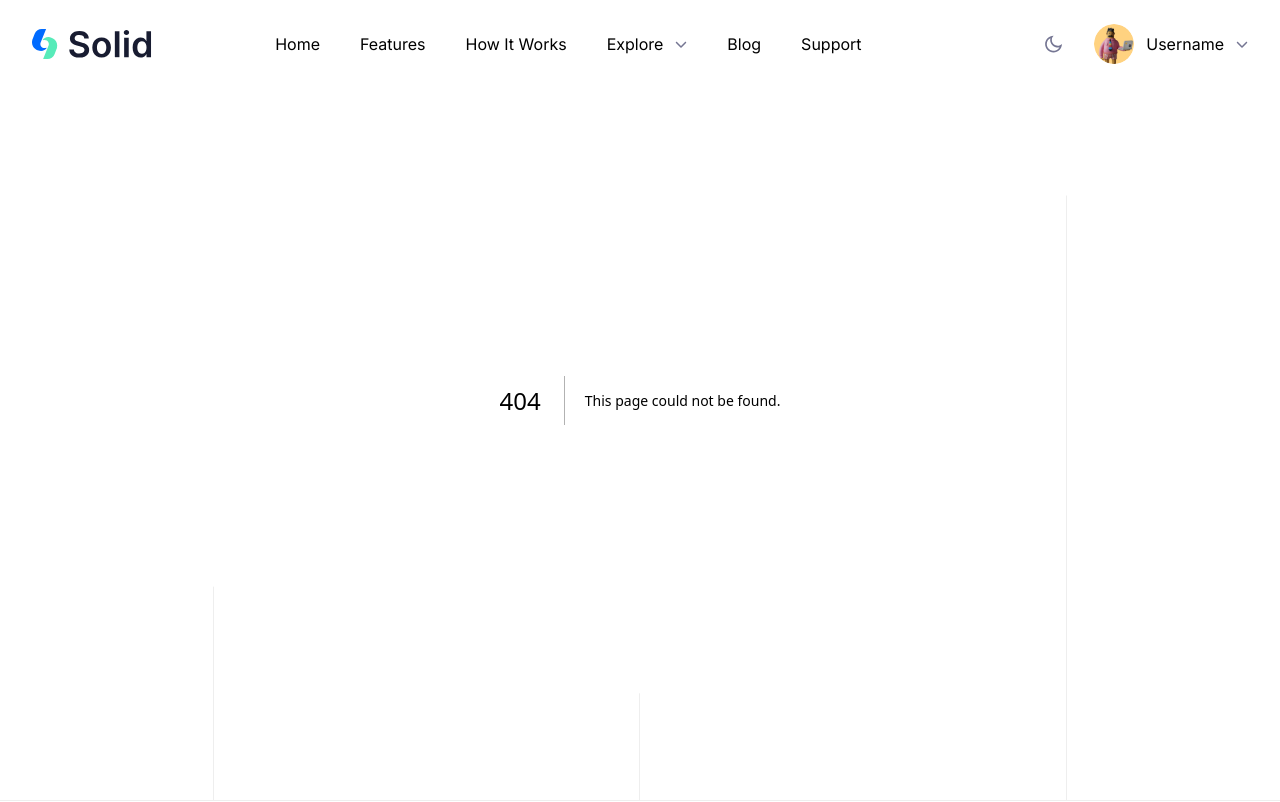
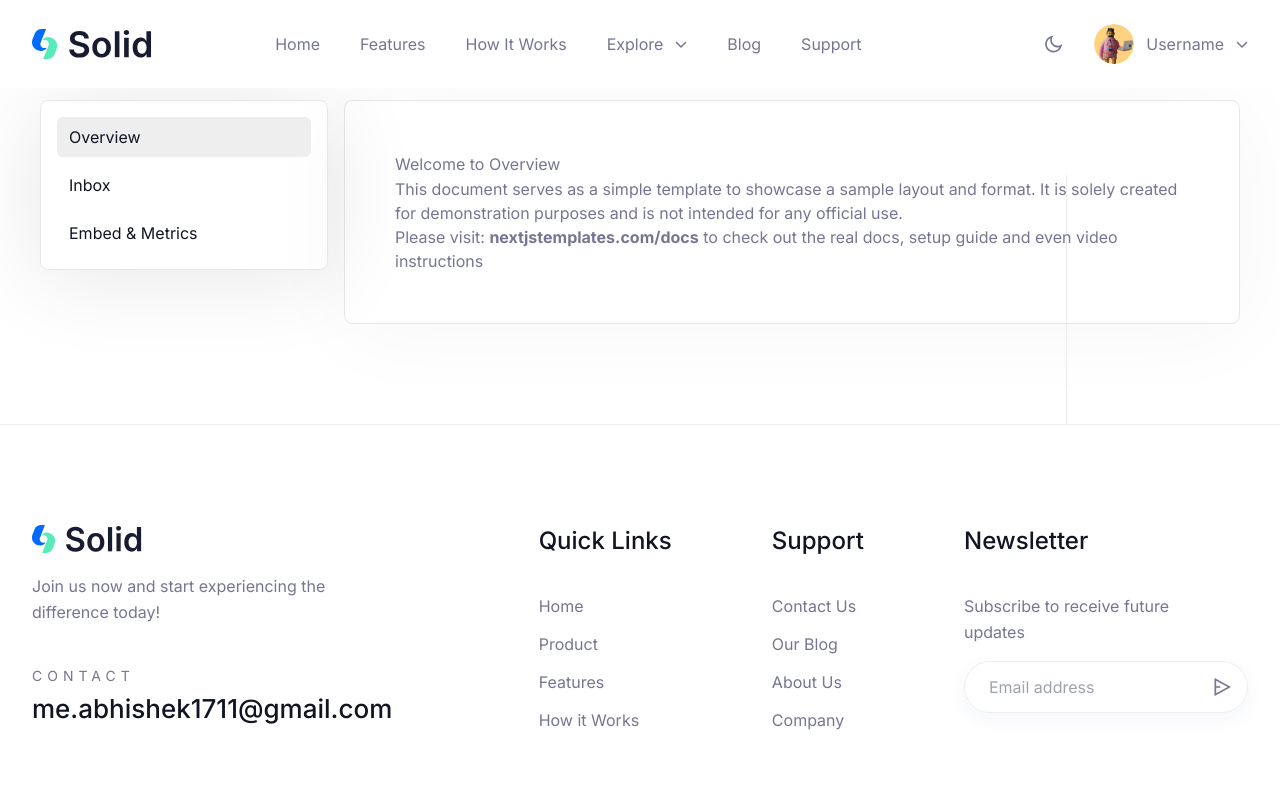
Before and after one commit to abhishek1711mmmut/Testimonial-TrustSphere, a Next.js app in the folder Frontend/: page /overview in a window 1280 px wide. Before the commit this address had no page. Shown: the top 802 px of the page. Built offline with nearby package versions, Linux system fonts and the light colour scheme.

Commit message:
structure updated

```diff
--- a/Frontend/src/app/dashboard/page.tsx
+++ b/Frontend/src/app/(dashboard)/overview/page.tsx
@@ -4,7 +4,7 @@ const DashboardPage = () => {
   return (
     <>
       <div className="rounded-lg border p-7 shadow-solid-3 transition-all dark:border-strokedark dark:bg-blacksection xl:p-12.5">
-        <h1>Welcome to Dashboard</h1>
+        <h1>Welcome to Overview</h1>
 
         <p className="text-body-color dark:text-body-color-dark text-base">
           This document serves as a simple template to showcase a sample layout
--- a/Frontend/src/components/Dashboard/menuData.tsx
+++ b/Frontend/src/components/Dashboard/menuData.tsx
@@ -3,18 +3,18 @@ import { Sidebar } from "@/types/sidebar";
 const menuData: Sidebar[] = [
   {
     id: 1,
-    title: "Dashboard",
-    path: "/dashboard",
+    title: "Overview",
+    path: "/overview",
   },
   {
     id: 2,
     title: "Inbox",
-    path: "/dashboard/inbox",
+    path: "/inbox",
   },
   {
     id: 3,
     title: "Embed & Metrics",
-    path: "/dashboard/embed",
+    path: "/embed",
   }
 ];
 
--- a/Frontend/src/components/Footer/index.tsx
+++ b/Frontend/src/components/Footer/index.tsx
@@ -54,7 +54,7 @@ const Footer = () => {
                   contact
                 </p>
                 <a
-                  href="#"
+                  href="mailto:me.abhishek1711@gmail.com"
                   className="text-itemtitle font-medium text-black dark:text-white"
                 >
                   me.abhishek1711@gmail.com
--- a/Frontend/src/components/Header/menuData.tsx
+++ b/Frontend/src/components/Header/menuData.tsx
@@ -69,7 +69,7 @@ const profileMenuData: Menu[] = [
     id: 1,
     title: "Dashboard",
     newTab: false,
-    path: "/dashboard",
+    path: "/overview",
   },
   {
     id: 2,
@@ -79,7 +79,7 @@ const profileMenuData: Menu[] = [
   },
   {
     id: 3,
-    title: "Logout",
+    title: "Sign out",
     newTab: false,
     path: "/logout",
   },
```
Also changed, not shown: Frontend/src/app/(dashboard)/embed/page.tsx (renamed from Frontend/src/app/dashboard/embed/page.tsx), Frontend/src/app/(dashboard)/inbox/page.tsx (renamed from Frontend/src/app/dashboard/inbox/page.tsx), Frontend/src/app/(dashboard)/layout.tsx (renamed from Frontend/src/app/dashboard/layout.tsx).
